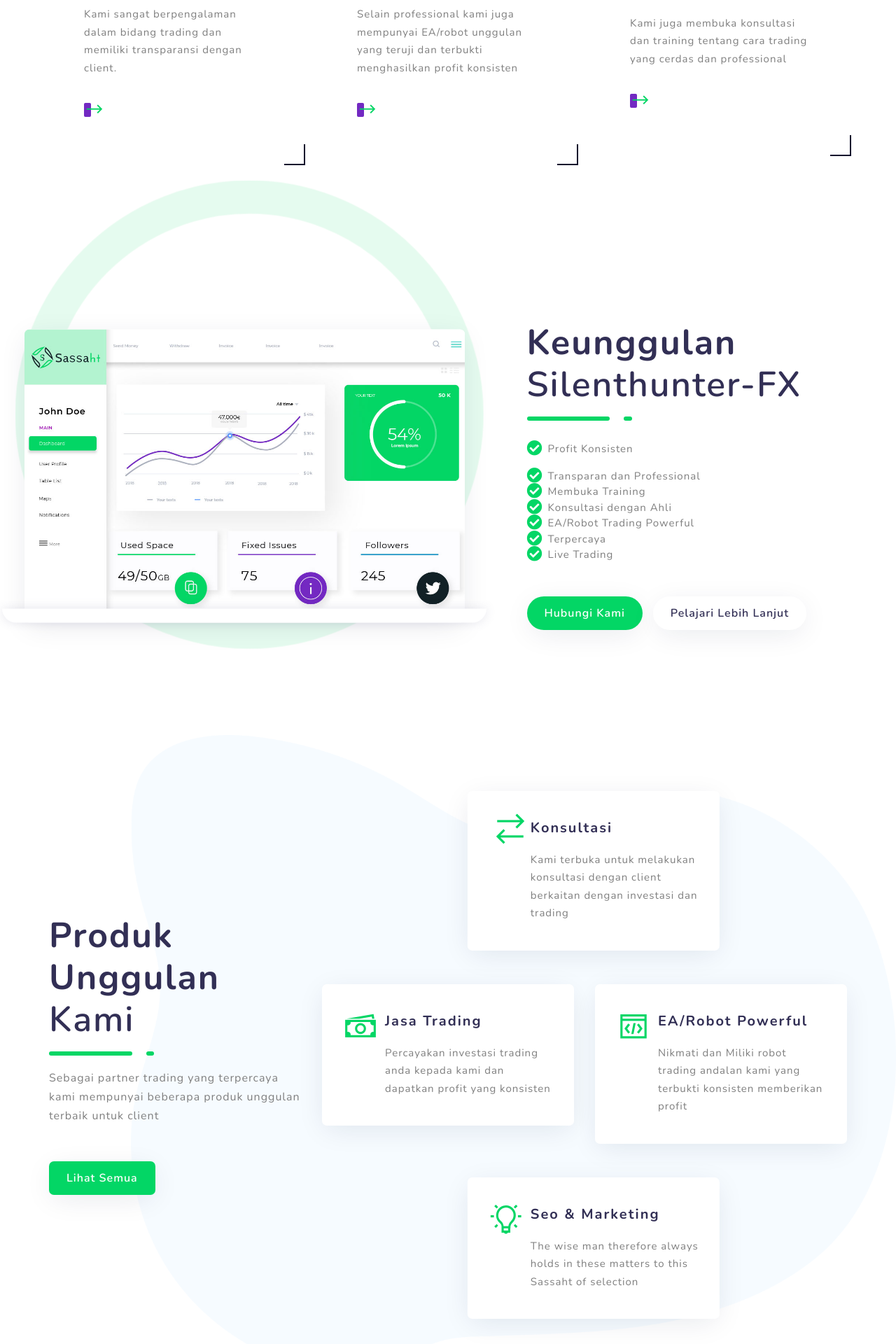
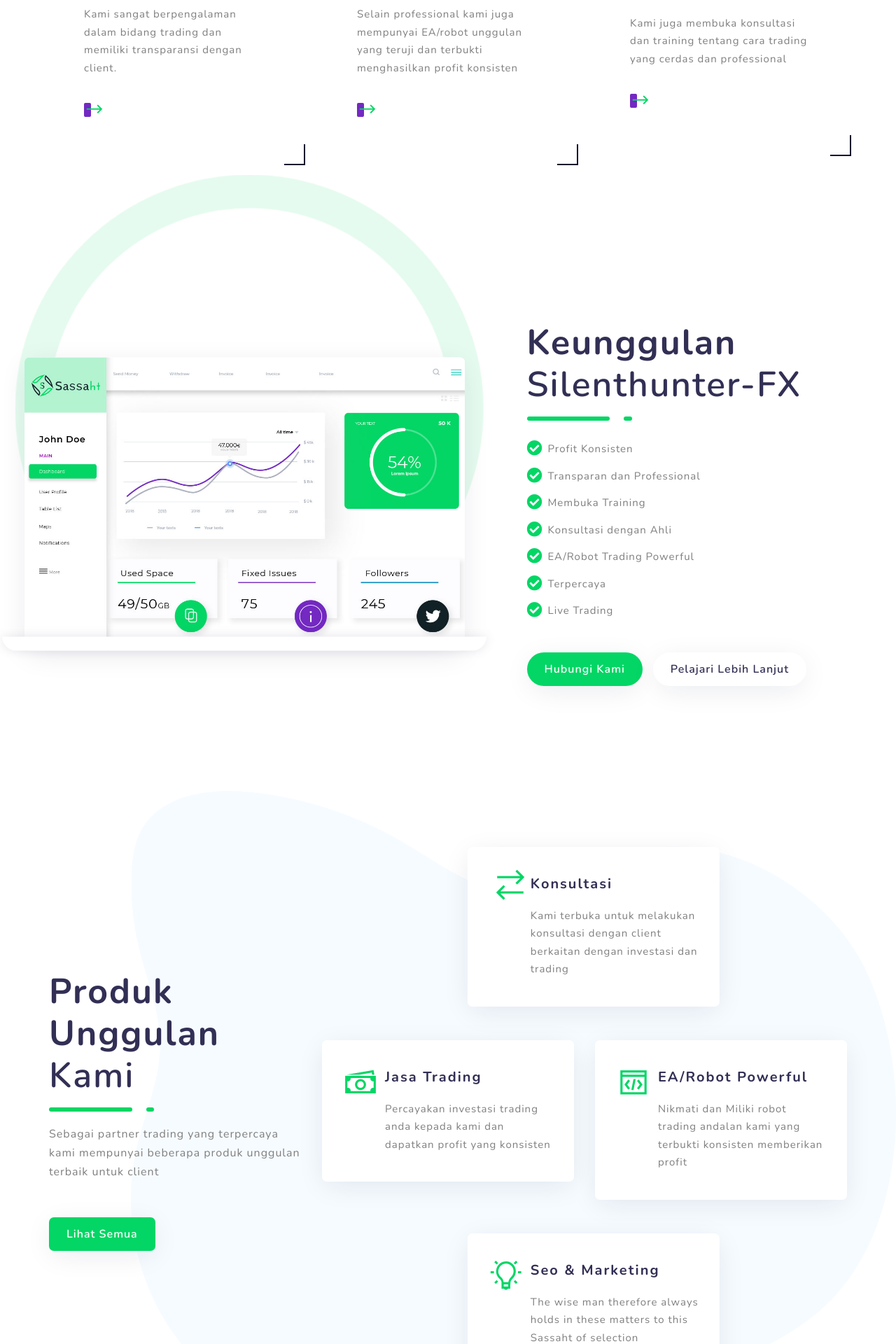
Before and after one commit to silenthunter-ea/silenthunter-ea.github.io, a Jekyll site: the page built from index.html, in a window 1280 px wide. Shown: the part 1198-3118 px from the top of the page at 70% size. Built offline with Jekyll 4.4.1, drawn with Linux system fonts in a browser that asks for light colours.

Commit message:
initial bump

```diff
--- a/index.html
+++ b/index.html
@@ -187,12 +187,12 @@ layout: default
         </div>
         <ul class="list-unstyled list-icon mb-5">
           <li class="mb-3"><i class="fas fa-check-circle"></i> Profit Konsisten</li>
-          <li><i class="fas fa-check-circle"></i> Transparan dan Professional</li>
-          <li><i class="fas fa-check-circle"></i> Membuka Training</li>
-          <li><i class="fas fa-check-circle"></i> Konsultasi dengan Ahli</li>
-          <li><i class="fas fa-check-circle"></i> EA/Robot Trading Powerful</li>
-          <li><i class="fas fa-check-circle"></i> Terpercaya</li>
-          <li><i class="fas fa-check-circle"></i> Live Trading</li>
+          <li class="mb-3"><i class="fas fa-check-circle"></i> Transparan dan Professional</li>
+          <li class="mb-3"><i class="fas fa-check-circle"></i> Membuka Training</li>
+          <li class="mb-3"><i class="fas fa-check-circle"></i> Konsultasi dengan Ahli</li>
+          <li class="mb-3"><i class="fas fa-check-circle"></i> EA/Robot Trading Powerful</li>
+          <li class="mb-3"><i class="fas fa-check-circle"></i> Terpercaya</li>
+          <li class="mb-3"><i class="fas fa-check-circle"></i> Live Trading</li>
         </ul> <a class="btn btn-theme btn-circle" href="https://wa.me/6281914921646?text=Saya%20sudah%20melihat%20website%20anda%20dan%20ingin%20tahu%20lebih%20lanjut"><span>Hubungi Kami</span></a>
         <a class="btn btn-white btn-circle" href="#"><span>Pelajari Lebih Lanjut</span></a>
       </div>
```
